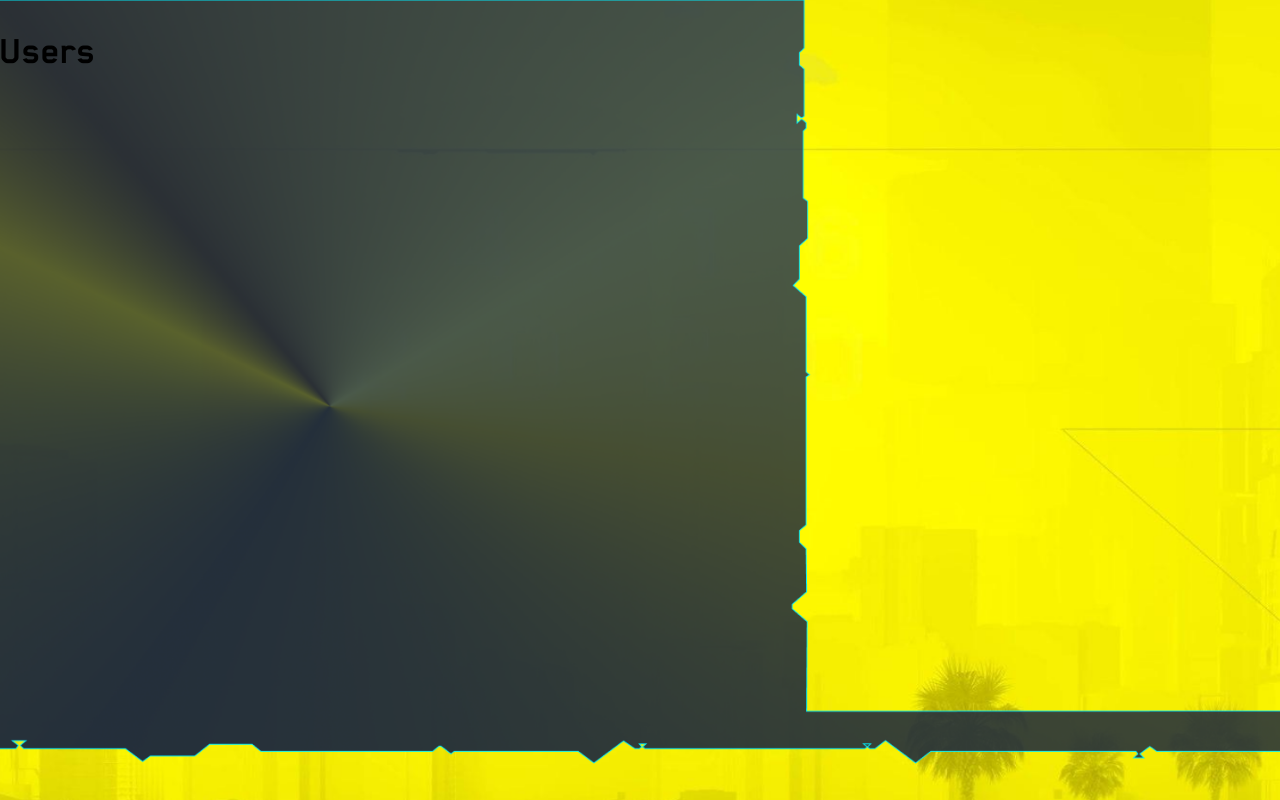
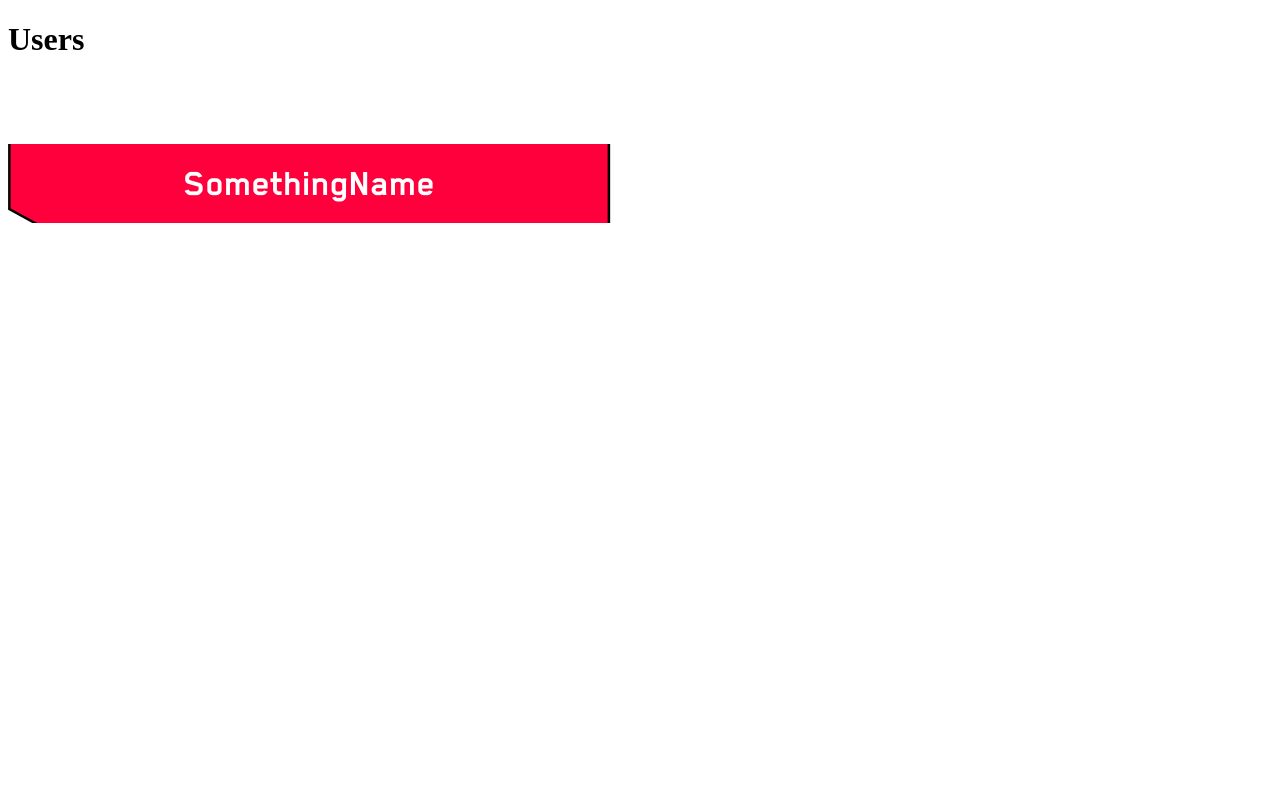
Before and after one commit to tea-corner/Frontend, a Vue app in the folder tea_corner-habbits/: page /users in a window 1280 px wide. Built offline with nearby package versions, Linux system fonts and the light colour scheme; the HTML template or start-up script is replaced by a standard one.

Commit message:
add red button UI component

```diff
--- /dev/null
+++ b/tea_corner-habbits/src/components/UI/RedButton.vue
@@ -0,0 +1,44 @@
+<template>
+
+    <div>
+        <button class="redButton">
+            <slot></slot>
+        </button>
+    </div>
+
+</template>
+
+<script>
+
+export default {
+    name: 'red-button',
+
+    props: {
+        name: String
+    }
+}
+
+</script>
+
+<style scoped>
+
+.redButton {
+    margin-top: 4rem;
+    margin-bottom: 2rem;
+    padding: 1rem;
+    padding-left: 11rem;
+    padding-right: 11rem;
+    border: 0rem;
+    font-family: "Blender Pro";
+    font-size: 2.4rem;
+    font-weight: 700;
+    color: white;
+    background: url("../../../public/images/Red_buttom_SVG.svg");
+    background-size: cover;
+    background-position: center center;
+    width: auto;
+    height: auto;
+    cursor: pointer;
+}
+
+</style>
--- /dev/null
+++ b/tea_corner-habbits/src/components/UI/index.js
@@ -0,0 +1,5 @@
+import RedButton from "@/components/UI/RedButton";
+
+export default [
+    RedButton
+]
--- a/tea_corner-habbits/src/main.js
+++ b/tea_corner-habbits/src/main.js
@@ -1,10 +1,12 @@
 import { createApp } from 'vue';
 import App from './App.vue';
 import router from '@/router/router';
-
+import components from '@/components/UI';
 
 const app = createApp(App);
 
 app.use(router)
-
+components.forEach(component => {
+    app.component(component.name, component)
+})
 app.mount('#app');
--- a/tea_corner-habbits/src/pages/Login.vue
+++ b/tea_corner-habbits/src/pages/Login.vue
@@ -33,7 +33,7 @@
 
 
                     <div class="loginButtom">
-                        <input type="submit" name="loginButt" id="loginButt" value="Вход">
+                        <red-button>Регистрация</red-button>
                     </div>
 
                 </form>
@@ -58,17 +58,14 @@
 </template>
 
 <script>
+
 export default {
+}
 
-}
 </script>
 
-<style>
+<style scoped>
 @import url("../assets/fonts/Blender_Pro/stylesheet.css");
-
-html {
-    font-size: 62.5%;
-}
 
 body {
     margin: 0px;
@@ -163,23 +160,4 @@ p {
     color: black;
 }
 
-.loginButtom input {
-    margin-top: 4rem;
-    margin-bottom: 2rem;
-    padding: 1rem;
-    padding-left: 11rem;
-    padding-right: 11rem;
-    border: 0rem;
-    font-family: "Blender Pro";
-    font-size: 2.4rem;
-    font-weight: 700;
-    color: white;
-    background: url("../../public/images/Red_buttom_SVG.svg") no-repeat;
-    background-size: cover;
-    background-position: center center;
-    width: auto;
-    height: auto;
-    cursor: pointer;
-}
-
 </style>
--- a/tea_corner-habbits/src/pages/Users.vue
+++ b/tea_corner-habbits/src/pages/Users.vue
@@ -1,11 +1,16 @@
 <template>
-    <h1>Users</h1>
+    <div>
+        <h1>Users</h1>
+        <red-button>SomethingName</red-button>
+    </div>
 </template>
 
 <script>
+
 export default {
 
 }
+
 </script>
 
 <style>
```
